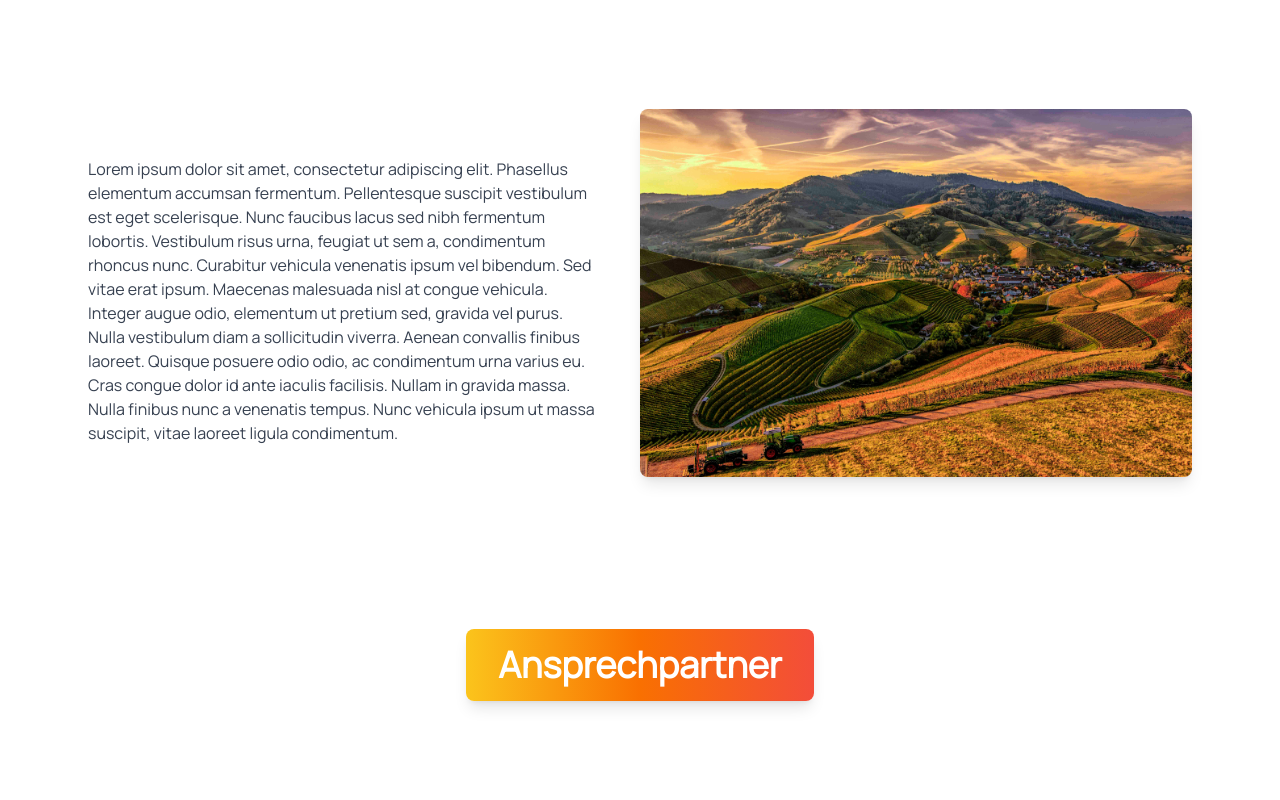
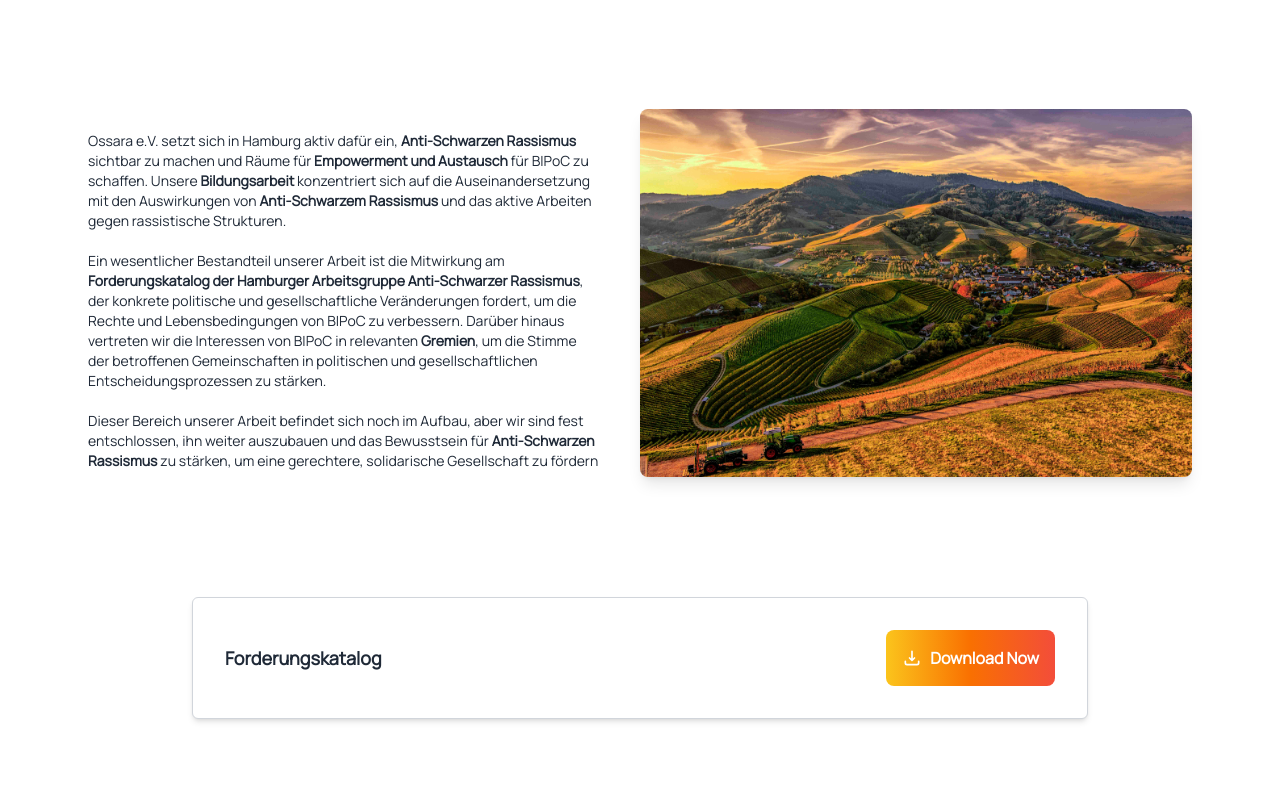
Before and after one commit to Chell0/ossara, a Next.js app: page /rassismus in a window 1280 px wide. Shown: the part 740-1540 px from the top of the page. Built offline with nearby package versions, Linux system fonts and the light colour scheme; a web font is replaced by a local one.

Commit message:
chore: - Replace the placeholder text with the main text. - Add a download section for Forderungskatalog file.

```diff
--- a/src/components/Rassismus/Rassismus.tsx
+++ b/src/components/Rassismus/Rassismus.tsx
@@ -1,5 +1,6 @@
 import { markoOne } from "@/app/fonts";
 import Image from "next/image";
+import Link from "next/link";
 
 export default function Rassismus() {
   return (
@@ -12,22 +13,35 @@
             Anti-Schwarzer Rassismus
           </h1>
         </header>
-
         <section className="flex flex-col md:flex-row items-center gap-10 py-10 mx-10 mt-20">
           <div className="w-full md:w-1/2">
-            <p className="mt-4 text-gray-700">
-              Lorem ipsum dolor sit amet, consectetur adipiscing elit. Phasellus
-              elementum accumsan fermentum. Pellentesque suscipit vestibulum est
-              eget scelerisque. Nunc faucibus lacus sed nibh fermentum lobortis.
-              Vestibulum risus urna, feugiat ut sem a, condimentum rhoncus nunc.
-              Curabitur vehicula venenatis ipsum vel bibendum. Sed vitae erat
-              ipsum. Maecenas malesuada nisl at congue vehicula. Integer augue
-              odio, elementum ut pretium sed, gravida vel purus. Nulla
-              vestibulum diam a sollicitudin viverra. Aenean convallis finibus
-              laoreet. Quisque posuere odio odio, ac condimentum urna varius eu.
-              Cras congue dolor id ante iaculis facilisis. Nullam in gravida
-              massa. Nulla finibus nunc a venenatis tempus. Nunc vehicula ipsum
-              ut massa suscipit, vitae laoreet ligula condimentum.
+            <p className="text-sm mt-4 text-gray-800">
+              Ossara e.V. setzt sich in Hamburg aktiv dafür ein,{" "}
+              <strong>Anti-Schwarzen Rassismus</strong> sichtbar zu machen und
+              Räume für <strong>Empowerment und Austausch</strong> für BIPoC zu
+              schaffen. Unsere <strong>Bildungsarbeit</strong> konzentriert sich
+              auf die Auseinandersetzung mit den Auswirkungen von{" "}
+              <strong>Anti-Schwarzem Rassismus</strong> und das aktive Arbeiten
+              gegen rassistische Strukturen.
+              <br />
+              <br />
+              Ein wesentlicher Bestandteil unserer Arbeit ist die Mitwirkung am{" "}
+              <strong>
+                Forderungskatalog der Hamburger Arbeitsgruppe Anti-Schwarzer
+                Rassismus
+              </strong>
+              , der konkrete politische und gesellschaftliche Veränderungen
+              fordert, um die Rechte und Lebensbedingungen von BIPoC zu
+              verbessern. Darüber hinaus vertreten wir die Interessen von BIPoC
+              in relevanten <strong>Gremien</strong>, um die Stimme der
+              betroffenen Gemeinschaften in politischen und gesellschaftlichen
+              Entscheidungsprozessen zu stärken.
+              <br />
+              <br />
+              Dieser Bereich unserer Arbeit befindet sich noch im Aufbau, aber
+              wir sind fest entschlossen, ihn weiter auszubauen und das
+              Bewusstsein für <strong>Anti-Schwarzen Rassismus</strong> zu
+              stärken, um eine gerechtere, solidarische Gesellschaft zu fördern
             </p>
           </div>
           <div className="w-full md:w-1/2 flex-shrink-0">
@@ -40,18 +54,17 @@
             />
           </div>
         </section>
-
+        {/* // TODO: Will implement later when the position is operational */}
         {/* Ansprechpartner */}
-        <section className="w-full flex items-center justify-center mt-28 sm:px-2">
+        {/* <section className="w-full flex items-center justify-center mt-28 sm:px-2">
           <div className="bg-blended-gradient shadow-lg rounded-lg max-w-md sm:px-4">
             <h2 className="text-white text-xl py-4 px-4 sm:text-2xl md:text3xl lg:text-4xl font-semibold text-center">
               Ansprechpartner
             </h2>
           </div>
-        </section>
-
+        </section> */}
         {/* Ansprechpartner */}
-        <section className="flex flex-col md:flex-row items-center gap-10 py-10 mx-10 mt-20 mb-20">
+        {/* <section className="flex flex-col md:flex-row items-center gap-10 py-10 mx-10 mt-20 mb-20">
           <div className="w-full md:w-1/2 flex-shrink-0 flex justify-center">
             <Image
               src={`/bgs/img1.jpg`}
@@ -87,20 +100,19 @@
               </p>
             </div>
           </div>
-        </section>
-
+        </section> */}
+        {/* // TODO: Confirm if this section needs to be deleted*/}
         {/* Re_Member */}
-        <section className="w-full flex items-center justify-center mt-28 sm:px-2">
+        {/* <section className="w-full flex items-center justify-center py-10 mt-20 sm:px-2">
           <div className="bg-blended-gradient shadow-lg rounded-lg max-w-md sm:px-4">
             <h2 className="text-white text-xl py-4 px-4 sm:text-2xl md:text3xl lg:text-4xl font-semibold text-center">
               Re_Member
             </h2>
           </div>
         </section>
-
         <section className="flex flex-col md:flex-row items-center gap-10 py-10 mx-10 mt-20">
           <div className="w-full md:w-1/2">
-            <p className="mt-4 text-gray-700">
+            <p className="mt-4 text-sm text-gray-700">
               Lorem ipsum dolor sit amet, consectetur adipiscing elit. Phasellus
               elementum accumsan fermentum. Pellentesque suscipit vestibulum est
               eget scelerisque. Nunc faucibus lacus sed nibh fermentum lobortis.
@@ -121,8 +133,43 @@
               alt="About Photo"
               width={200}
               height={200}
+              quality={100}
               className="w-full h-auto rounded-lg shadow-lg"
             />
+          </div>
+        </section> */}
+        {/* Forderungskatalog */}
+        <section className="mt-20">
+          <div
+            className={`flex justify-between items-center border border-gray-300 rounded-md p-8 shadow-md bg-white max-w-4xl mx-auto`}
+          >
+            <h2 className={`text-lg font-semibold text-gray-800`}>
+              Forderungskatalog
+            </h2>
+            <Link
+              href={`/files/stellungnahme.pdf`}
+              target="_blank"
+              rel="noopener noreferrer"
+              download
+              className={`flex items-center space-x-2 bg-blended-gradient text-white font-semibold rounded-lg p-4 hover:bg-blue-700 transition-colors`}
+            >
+              {/* Download Icon */}
+              <svg
+                xmlns={`http://www.w3.org/2000/svg`}
+                fill={`none`}
+                viewBox={`0 0 24 24`}
+                strokeWidth={2}
+                stroke={`currentColor`}
+                className={`w-5 h-5`}
+              >
+                <path
+                  strokeLinecap={`round`}
+                  strokeLinejoin={`round`}
+                  d="M4 16v2a2 2 0 002 2h12a2 2 0 002-2v-2m-5-4l-3 3m0 0l-3-3m3 3V4"
+                />
+              </svg>
+              <span>Download Now</span>
+            </Link>
           </div>
         </section>
       </div>
```
